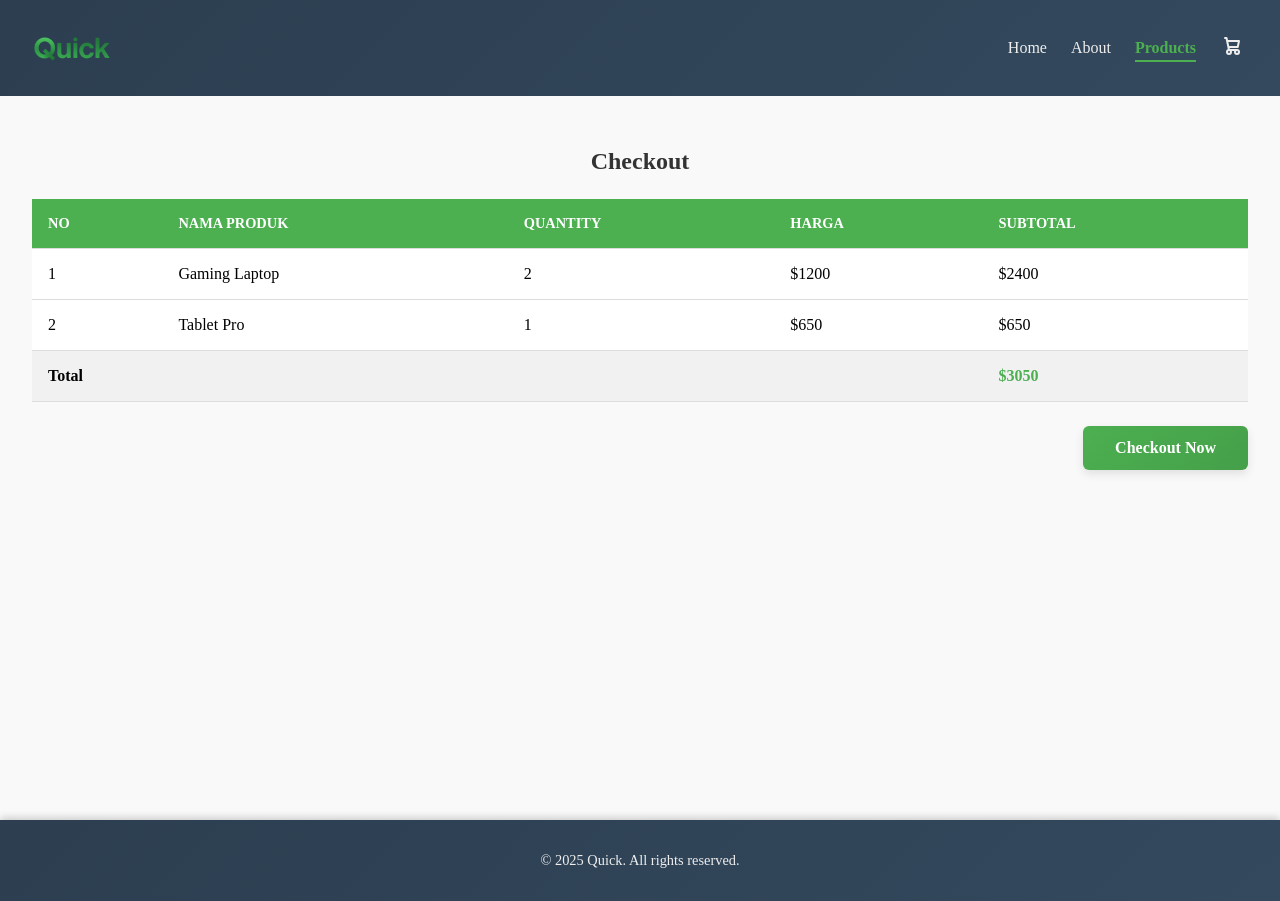
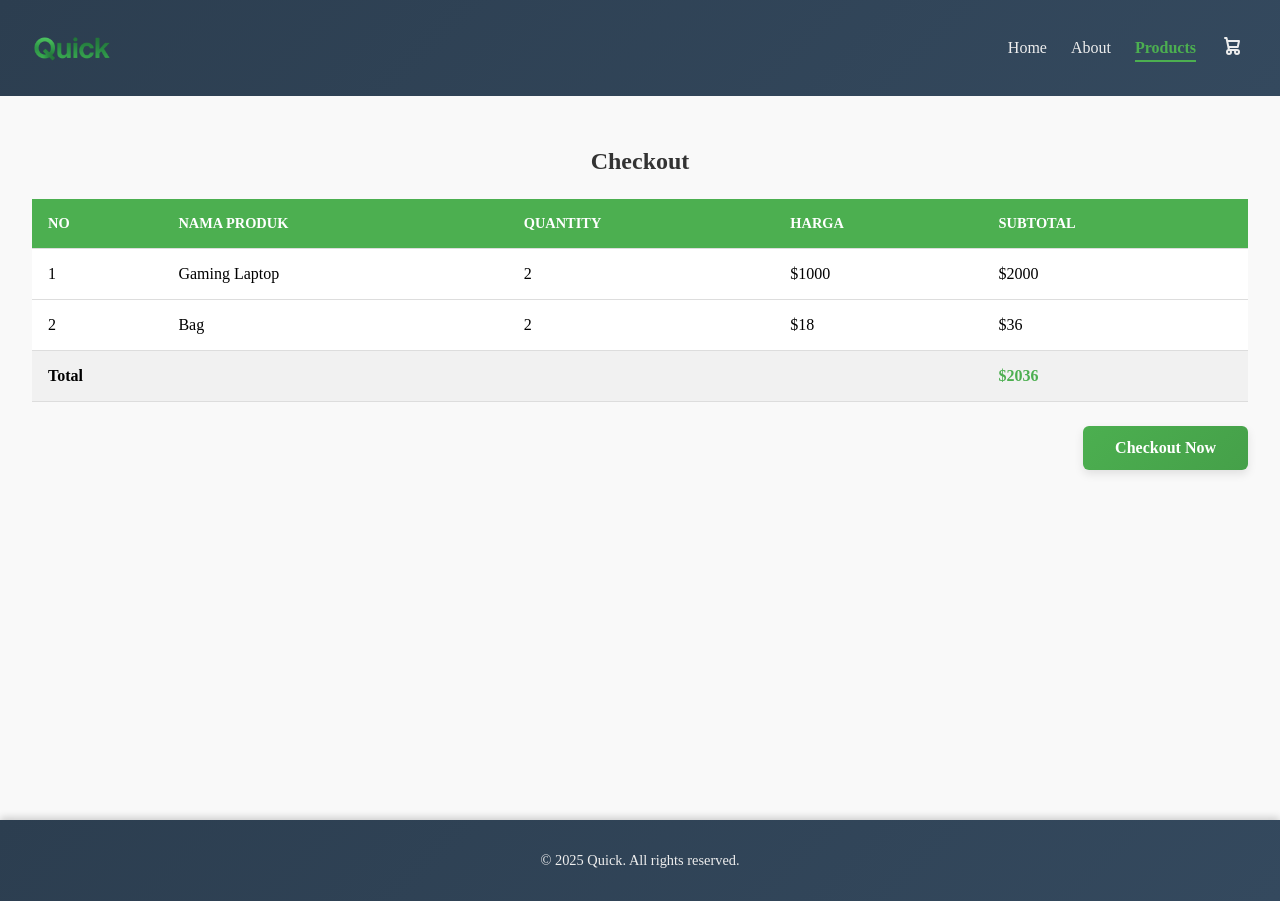
Before and after one commit to khmalz/ppw-ecommerce, a plain HTML site: page checkout.html in a window 1280 px wide. Drawn offline with Linux system fonts and the light colour scheme.

Commit message:
update checkout page

```diff
--- a/checkout.html
+++ b/checkout.html
@@ -49,21 +49,21 @@
                      <td>1</td>
                      <td>Gaming Laptop</td>
                      <td>2</td>
-                     <td>$1200</td>
-                     <td>$2400</td>
+                     <td>$1000</td>
+                     <td>$2000</td>
                   </tr>
                   <tr>
                      <td>2</td>
-                     <td>Tablet Pro</td>
-                     <td>1</td>
-                     <td>$650</td>
-                     <td>$650</td>
+                     <td>Bag</td>
+                     <td>2</td>
+                     <td>$18</td>
+                     <td>$36</td>
                   </tr>
                </tbody>
                <tfoot>
                   <tr>
                      <td colspan="4" class="total-label">Total</td>
-                     <td class="total-value">$3050</td>
+                     <td class="total-value">$2036</td>
                   </tr>
                </tfoot>
             </table>
```
